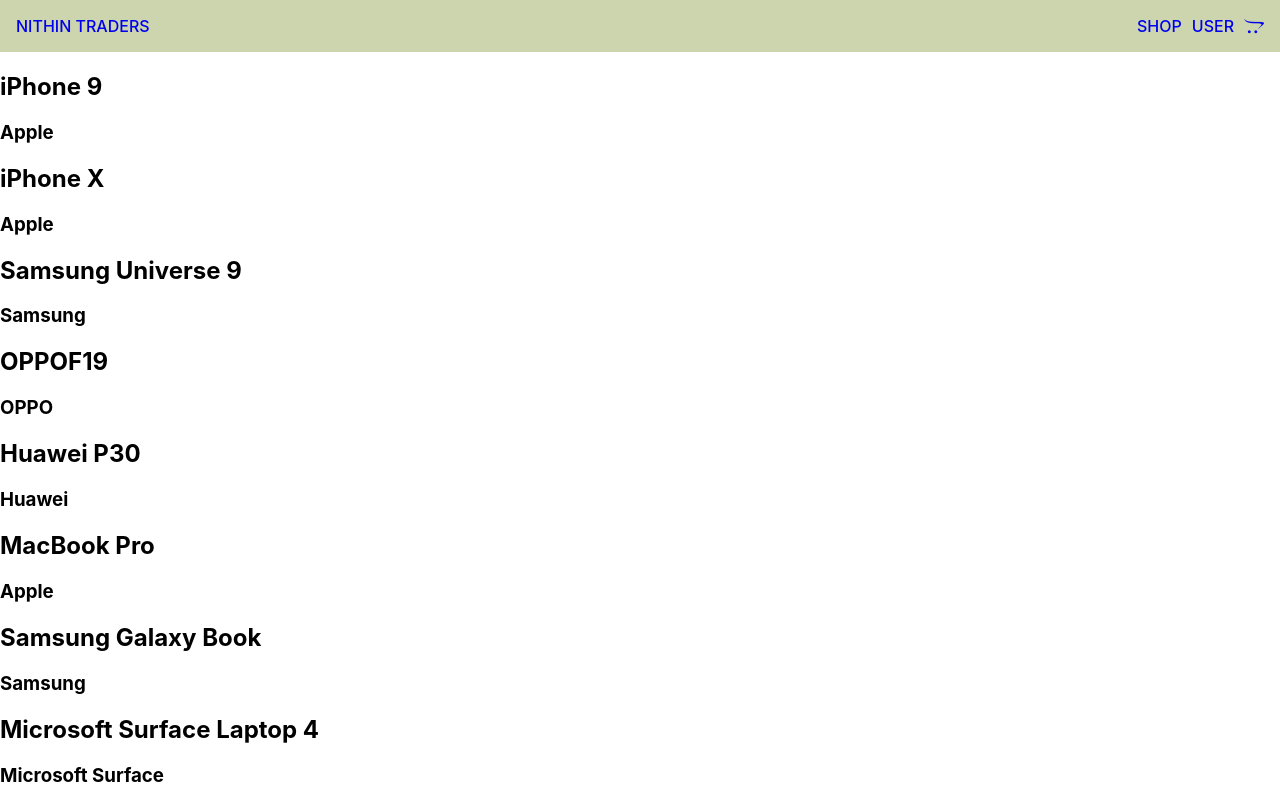
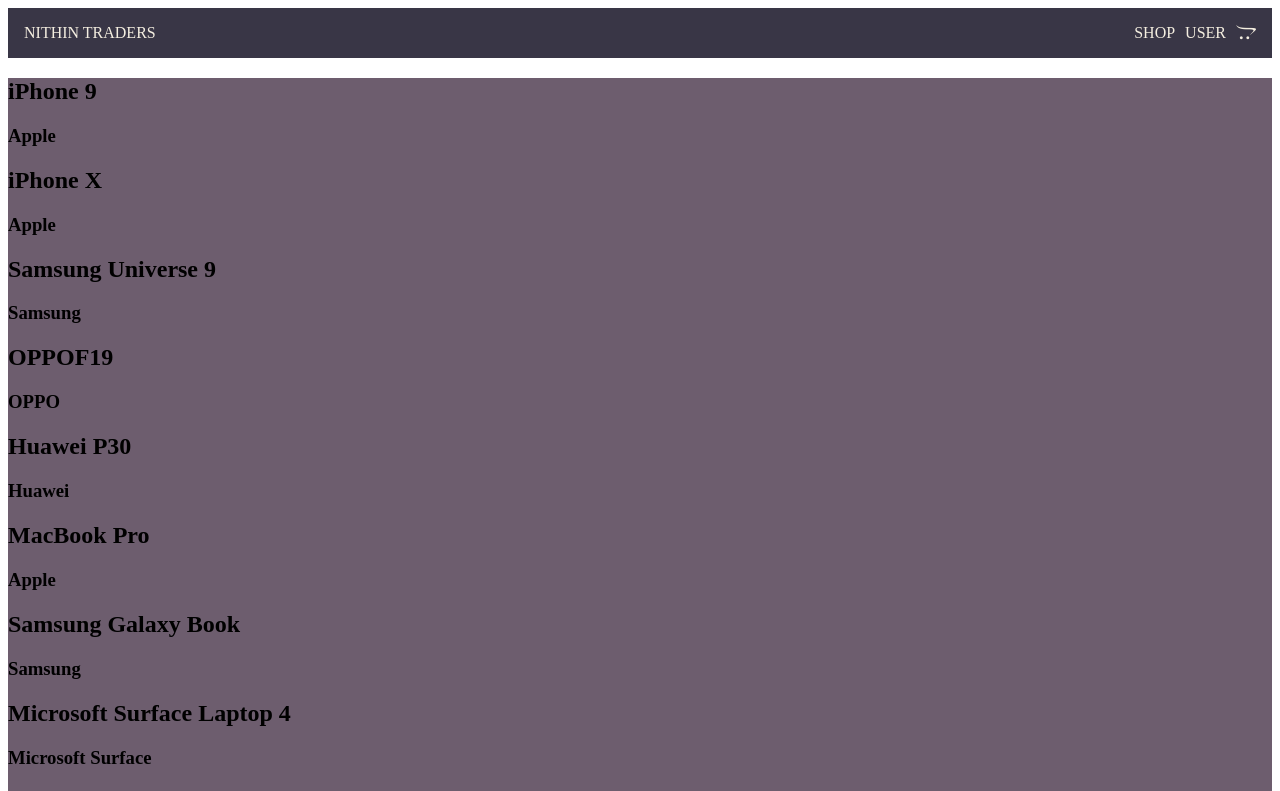
Before and after one commit to ArunprakashLfs/react_ecommerce, a React (Create React App) app: page / in a window 1280 px wide. Shown: the top 791 px of the page. Built offline with nearby package versions, Linux system fonts and the light colour scheme.

Commit message:
removed some files

```diff
--- a/src/App.css
+++ /dev/null
@@ -1,38 +0,0 @@
-.App {
-  text-align: center;
-}
-
-.App-logo {
-  height: 40vmin;
-  pointer-events: none;
-}
-
-@media (prefers-reduced-motion: no-preference) {
-  .App-logo {
-    animation: App-logo-spin infinite 20s linear;
-  }
-}
-
-.App-header {
-  background-color: #282c34;
-  min-height: 100vh;
-  display: flex;
-  flex-direction: column;
-  align-items: center;
-  justify-content: center;
-  font-size: calc(10px + 2vmin);
-  color: white;
-}
-
-.App-link {
-  color: #61dafb;
-}
-
-@keyframes App-logo-spin {
-  from {
-    transform: rotate(0deg);
-  }
-  to {
-    transform: rotate(360deg);
-  }
-}
--- a/src/App.js
+++ b/src/App.js
@@ -1,8 +1,11 @@
-import './App.css';
+
 import { Routes, Route } from 'react-router-dom';
 import Navbar from './routes/Navbar/Navbar';
 import { Outlet } from 'react-router-dom';
 import Home from './routes/home/home';
+import Shop from './routes/shop/shop';
+import Cart from './routes/cart/cart';
+import User from './routes/user/user';
 
 import Data from './components/datas/data'
 function App() {
@@ -12,8 +15,9 @@ function App() {
       element={<><Navbar/> <Outlet/></>}>
       <Route index
       element={<Home Data={Data}/>}></Route>
-      <Route path='/shop' element={<shop/>}></Route>
-      <Route path='/user' element={<user/>}></Route>
+      <Route path='/shop' element={<Shop/>}></Route>
+      <Route path='/user' element={<User/>}></Route>
+      <Route path='/cart' element={<Cart/>}></Route>
       </Route>
     </Routes>
   );
--- a/src/index.css
+++ /dev/null
@@ -1,13 +0,0 @@
-body {
-  margin: 0;
-  font-family: -apple-system, BlinkMacSystemFont, 'Segoe UI', 'Roboto', 'Oxygen',
-    'Ubuntu', 'Cantarell', 'Fira Sans', 'Droid Sans', 'Helvetica Neue',
-    sans-serif;
-  -webkit-font-smoothing: antialiased;
-  -moz-osx-font-smoothing: grayscale;
-}
-
-code {
-  font-family: source-code-pro, Menlo, Monaco, Consolas, 'Courier New',
-    monospace;
-}
--- a/src/index.js
+++ b/src/index.js
@@ -1,6 +1,5 @@
 import React from 'react';
 import ReactDOM from 'react-dom/client';
-import './index.css';
 import App from './App';
 import { BrowserRouter } from 'react-router-dom';
 
--- a/src/routes/Navbar/navbar.scss
+++ b/src/routes/Navbar/navbar.scss
@@ -1,5 +1,5 @@
 .navbar-container{
-    background-color: #CCD5AE;
+    background-color: #393646;
     display: flex;
     flex-direction: row;
     justify-content: space-between;
@@ -11,6 +11,7 @@
 
         .link{
             text-decoration: none;
+            color: #F4EEE0;
         }
     }
     .shop-container{
@@ -22,6 +23,7 @@
         align-content: space-between;
         .link{
             text-decoration: none;
+            color: #F4EEE0;
         }
     }
 }
--- /dev/null
+++ b/src/routes/cart/cart.jsx
@@ -0,0 +1,6 @@
+const Cart =()=>{
+    return (
+        <h2>Cart</h2>
+    )
+}
+export default Cart;
--- a/src/routes/home/home.jsx
+++ b/src/routes/home/home.jsx
@@ -1,9 +1,10 @@
 // import Data from '../../components/datas/data'
+import './home.scss'
 
 const Home =({Data})=>{
     const data = [...Data];
     return(
-        <div>
+        <div className="container">
             {data.map(({title, brand})=>{
                 return(
                    <div className="card">
--- /dev/null
+++ b/src/routes/home/home.scss
@@ -0,0 +1,3 @@
+.container{
+    background-color: #6D5D6E;
+}
--- /dev/null
+++ b/src/routes/shop/shop.jsx
@@ -0,0 +1,6 @@
+const Shop =()=>{
+    return(
+        <h2>Shoping Page</h2>
+    )
+}
+export default Shop;
--- /dev/null
+++ b/src/routes/user/user.jsx
@@ -0,0 +1,6 @@
+const User = ()=>{
+    return(
+        <h2>User Page</h2>
+    )
+}
+export default User;
```
